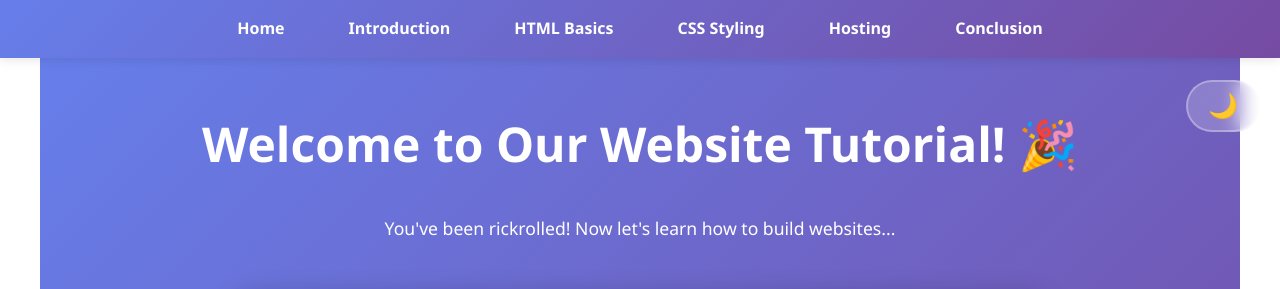
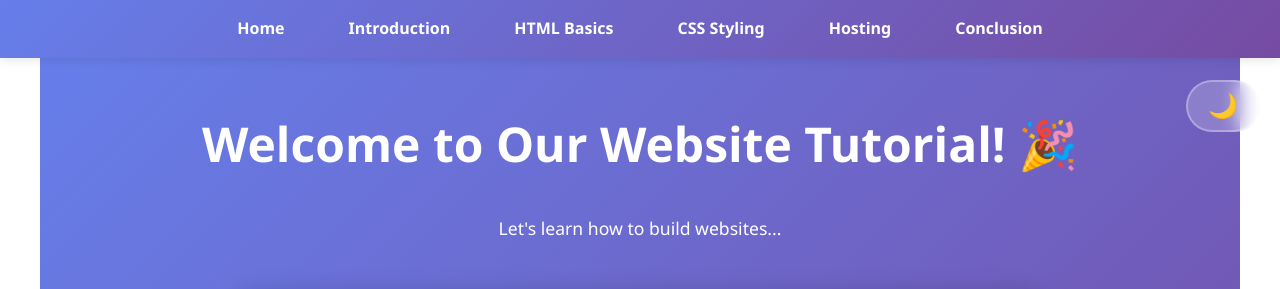
Before and after one commit to AmirBoutajrit/Project_2, a plain HTML site: page index.html in a window 1280 px wide. Shown: the top 289 px of the page. Drawn offline with Linux system fonts and the light colour scheme; grey boxes are pictures that could not be loaded.

Commit message:
index.html

```diff
--- a/index.html
+++ b/index.html
@@ -215,7 +215,7 @@
 
     <section id="home">
         <h1>Welcome to Our Website Tutorial! 🎉</h1>
-        <p>You've been rickrolled! Now let's learn how to build websites...</p>
+        <p>Let's learn how to build websites...</p>
         <div class="video-container">
             <iframe src="https://www.youtube.com/embed/dQw4w9WgXcQ?autoplay=1"
                     frameborder="0"
```
